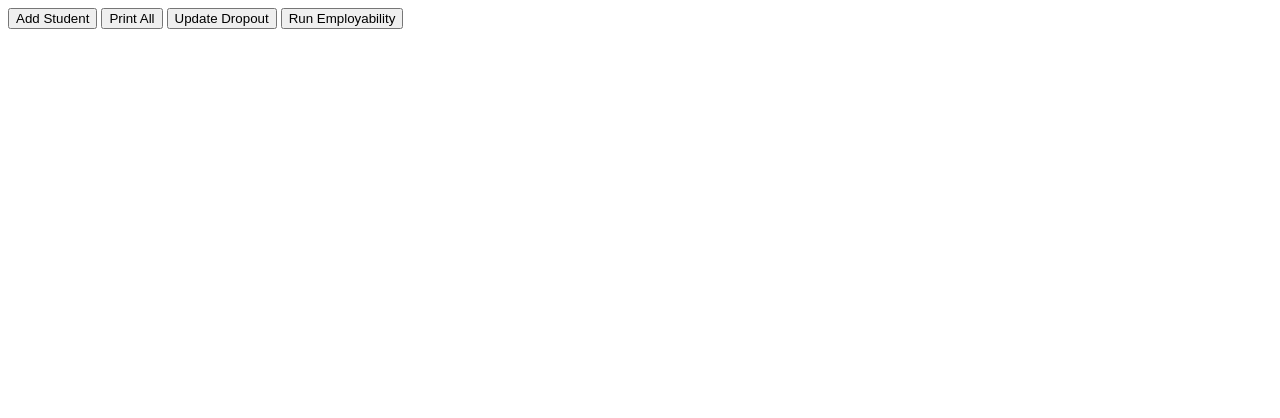
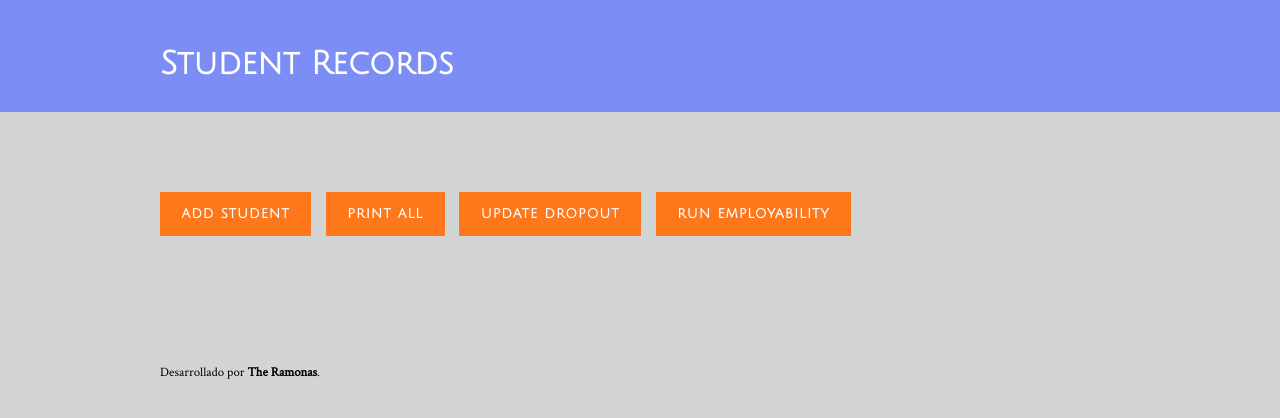
Before and after one commit to laureenpe/student-records, a plain HTML site: page index.html in a window 1280 px wide. Drawn offline with Linux system fonts and the light colour scheme.

Commit message:
Commit inicial: Ajustes generales e inserción de estilos

```diff
--- /dev/null
+++ b/assets/css/style.css
@@ -0,0 +1,168 @@
+/* http://meyerweb.com/eric/tools/css/reset/
+   v2.0 | 20110126
+   License: none (public domain)
+*/
+
+html, body, div, span, applet, object, iframe,
+h1, h2, h3, h4, h5, h6, p, blockquote, pre,
+a, abbr, acronym, address, big, cite, code,
+del, dfn, em, img, ins, kbd, q, s, samp,
+small, strike, strong, sub, sup, tt, var,
+b, u, i, left,
+dl, dt, dd, ol, ul, li,
+fieldset, form, label, legend,
+table, caption, tbody, tfoot, thead, tr, th, td,
+article, aside, canvas, details, embed,
+figure, figcaption, footer, header, hgroup,
+menu, nav, output, ruby, section, summary,
+time, mark, audio, video {
+  margin: 0;
+  padding: 0;
+  border: 0;
+  font-size: 100%;
+  font: inherit;
+  vertical-align: baseline;
+}
+/* HTML5 display-role reset for older browsers */
+article, aside, details, figcaption, figure,
+footer, header, hgroup, menu, nav, section {
+  display: block;
+}
+body {
+  line-height: 1;
+  font-family: 'Crimson Text', Helvetica, Arial, sans-serif;
+  background-color: #D2D4D6;
+}
+ol, ul {
+  list-style: none;
+}
+blockquote, q {
+  quotes: none;
+}
+blockquote:before, blockquote:after,
+q:before, q:after {
+  content: '';
+  content: none;
+}
+table {
+  border-collapse: collapse;
+  border-spacing: 0;
+}
+
+.container {
+  display: block;
+  width: 100%;
+  max-width: 960px;
+  margin: 0 auto;
+  overflow: hidden;
+}
+
+header {
+  background-color: #7D8DF6;
+  color: white;
+  padding: 3em 0 2em;
+  margin-bottom: 5em;
+  text-align: left;
+}
+
+h1 {
+  font-size: 2rem;
+}
+
+h3 {
+  color: #7D8DF6;
+  margin: 3em 0 1em;
+  font-size: 1.2rem;
+}
+
+h1, h3 {
+  font-family: 'Julius Sans One', Helvetica, Arial, sans-serif;
+  font-weight: 800;
+  text-align: left;
+}
+
+form {
+  width: 90%;
+  margin: 0 auto;
+  max-width: 600px;
+  padding: 0 5%;
+}
+
+label {
+  display: block;
+  font-family: 'Julius Sans One', Helvetica, Arial, sans-serif;
+  font-weight: 800;
+  color: #7D8DF6;
+  margin: 1.2em 0 .5em;
+}
+
+input, select {
+    width: 100%;
+    border-radius: 3px;
+    border: 1px solid #f1f1f1;
+    line-height: 120%;
+    padding: 1%;
+    font-size: 120%;
+    transition: .5s ease all;
+}
+
+.botones {
+  display: block;
+  overflow: hidden;
+  margin: 0 0 3em;
+}
+
+.btn {
+  float: left;
+  display: block;
+  text-align: center;
+  font-family: 'Julius Sans One', Helvetica, Arial, sans-serif;
+  font-weight: 800;
+  text-transform: lowercase;
+  cursor: pointer;
+  color: #fff;
+  background-color: rgb(255, 119, 27);
+  letter-spacing: 1px;
+  font-size: 90%;
+  padding: 1em 1.5em;
+  transition: .5s ease all;
+  margin: 0 1em 0 0;
+  border: none;
+}
+
+.btn:hover, .btn:active, .btn:focus {
+  background-color: rgba(255, 119, 27, .7);
+  transition: .5s ease all;
+}
+
+p {
+  font-family: 'Crimson Text', sans-serif;
+  display: block;
+  margin: 1em 0;
+  line-height: 1.7;
+  text-align: left;
+}
+
+span {
+  border-bottom: 2px #7D8DF6 solid;
+  font-weight: 700;
+}
+
+b {
+  font-family: 'Julius Sans One', Helvetica, Arial, sans-serif;
+  font-weight: 800;
+  font-size: 112%;
+  color: #7D8DF6;
+}
+
+small {
+  font-size: .8rem;
+}
+
+footer {
+  display: block;
+  text-align: left;
+  width: 100%;
+  margin: 5em 0 0;
+  padding: 0 0 2em;
+}
--- a/assets/js/main.js
+++ b/assets/js/main.js
@@ -11,11 +11,11 @@ function Student(id,studentname,techpoints,lifepoints,status){
 function ver_imagen()
 {
 var n=0;
-  this[n++]="imagenes/1.png";
-  this[n++]="imagenes/2.png";
-  this[n++]="imagenes/3.png";
-  this[n++]="imagenes/4.png";
-  this[n++]="imagenes/5.png";
+this[n++]="assets/img/1.png";
+this[n++]="assets/img/2.png";
+this[n++]="assets/img/3.png";
+this[n++]="assets/img/4.png";
+this[n++]="assets/img/5.png";
 this.N=n;
 }
 var imagen=new ver_imagen();
@@ -44,7 +44,7 @@ printHTML(" ");
 res.forEach(function(elemento){
 print.innerHTML += "<img src="+src+">" + "<br><strong>" + "Nombre: " + "</strong>" + elemento.studentname + "<br>" + elemento.techpoints + "<br>"
 + elemento.lifepoints + "<br>" + elemento.status + "<br>"
-})
+});
 
 }
 
--- a/index.html
+++ b/index.html
@@ -1,22 +1,39 @@
 <!DOCTYPE html>
-<html lang="en">
+<html lang="es_CL">
 <head>
 	<meta charset="UTF-8">
 	<title>Student Records</title>
+	<meta name="viewport" content="width=device-width, initial-scale=1.0">
+	<meta name="description" content="CONTENT">
+	<meta name="author" content="The Ramonas Squad">
+	<link href="https://fonts.googleapis.com/css?family=Crimson+Text|Julius+Sans+One" rel="stylesheet">
+	<link rel="stylesheet" type="text/css" href="assets/css/style.css">
 </head>
 <body>
+<header>
+	<div class="container">
+		<h1>Student Records</h1>
+	</div>
+</header>
+<section class="cuerpo">
+	<div class="container">
+		<div class="botones">
+			<button class="btn" id="addStudent" onclick="addStudent()">Add Student</button>
+			<button class="btn" id="printAll" onclick="showStudent()">Print All</button>
+			<button class="btn" id="update" onclick="#">Update Dropout</button>
+			<button class="btn" id="employability" onclick="#">Run Employability</button>
+		</div>
 
+		<div id="print">
 
-<div id="botones">
-	<button id="addStudent" onclick="addStudent()">Add Student</button>
-	<button id="printAll" onclick="showStudent()">Print All</button>
-	<button id="update" onclick="#">Update Dropout</button>
-	<button id="employability" onclick="#">Run Employability</button>
-</div>
-
-<p id="print">
-
-</p>
+		</div>
+	</div>
+</section>
+<footer>
+	<div class="container">
+		<small>Desarrollado por <span>The Ramonas</span>.</small>
+	</div>
+</footer>
 	<script src="assets/js/main.js"></script>
 </body>
 </html>
```
Also changed, not shown: assets/img/1.png (renamed from imagenes/1.png), assets/img/2.png (renamed from imagenes/2.png), assets/img/3.png (renamed from imagenes/3.png), assets/img/4.png (renamed from imagenes/4.png), assets/img/5.png (renamed from imagenes/5.png). Lines whose indentation alone changed are shown as unchanged.
